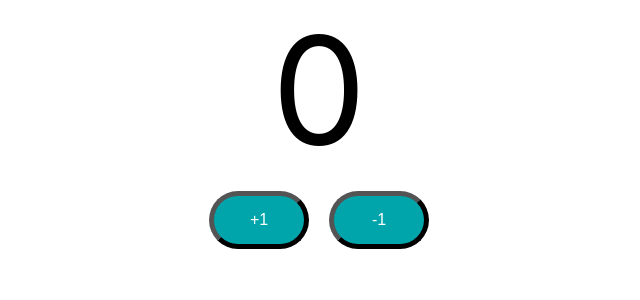
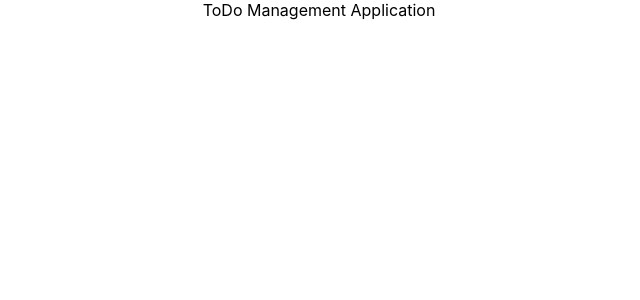
Before and after one commit to yusufkhan369/create-react-app-01, a React (Create React App) app: page / in a window 1280 px wide. Shown: the top 300 px of the page, without its empty margins (321-961 px from the left). Built offline with nearby package versions, Linux system fonts and the light colour scheme.

Commit message:
Rectoring

```diff
--- a/src/App.js
+++ b/src/App.js
@@ -1,14 +1,14 @@
 import logo from './logo.svg';
 import './App.css';
 import { Component } from 'react';
-import Counter from './components/counter/Counter'
+import ToDoApp from './components/todo/ToDoApp'
 
 
 
 function App() {
   return (
     <div className="App">
-      <Counter />
+      <ToDoApp />
     </div>
   );
 }
--- /dev/null
+++ b/src/components/todo/ToDoApp.jsx
@@ -0,0 +1,7 @@
+export default function ToDoApp() {
+    return (
+
+        <div className="ToDoApp">ToDo Management Application</div>
+
+    )
+}
```
